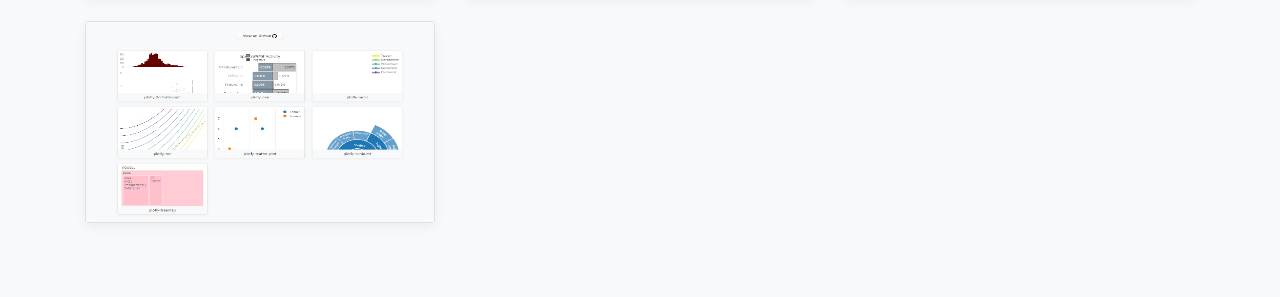
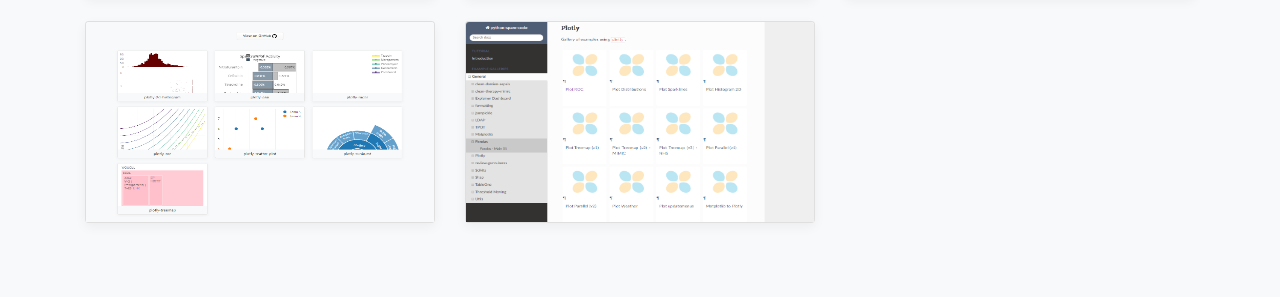
Before and after one commit to bahp/portfolio, a plain HTML site: page index.html in a window 1280 px wide. Shown: the part 1471-1768 px from the top of the page. Drawn offline with nearby package versions, Linux system fonts and the light colour scheme.

Commit message:
~ added repository

```diff
--- a/index.html
+++ b/index.html
@@ -362,6 +362,15 @@
                 </a>
               </div>
             </div>
+
+             <div class="col-md-4">
+              <div class="card mb-4 box-shadow">
+                <a href="https://bahp.github.io/python-spare-code/index.html" target=”_blank”>
+                  <img class="card-img-top" src="./imgs/repo-python-spare-code.png"
+                       alt="Card image cap" width="100" height="200">
+                </a>
+              </div>
+            </div>
           </div>
         </div>
       </div>
```
Also changed, not shown: imgs/repo-python-spare-code.png (added).
